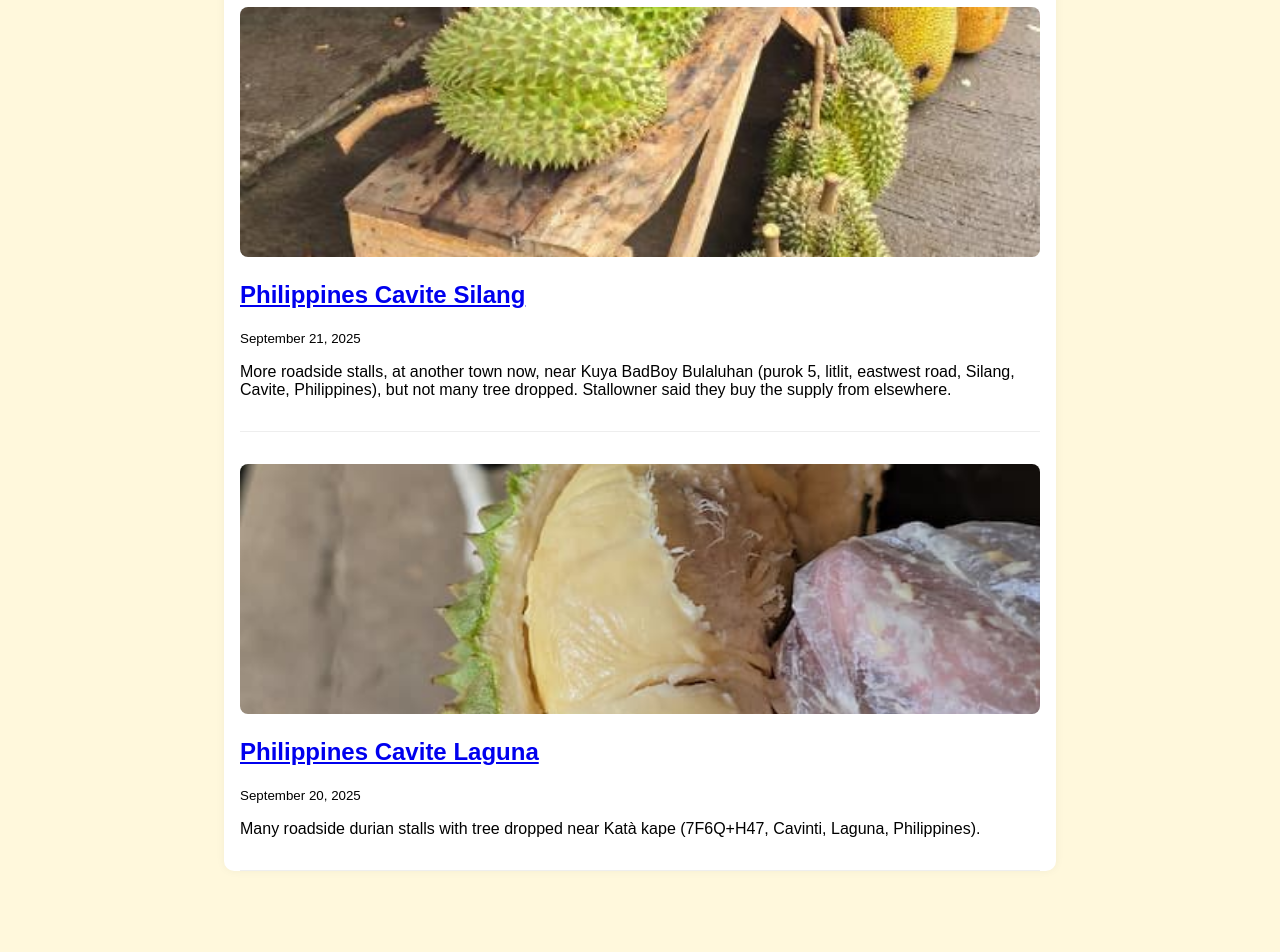
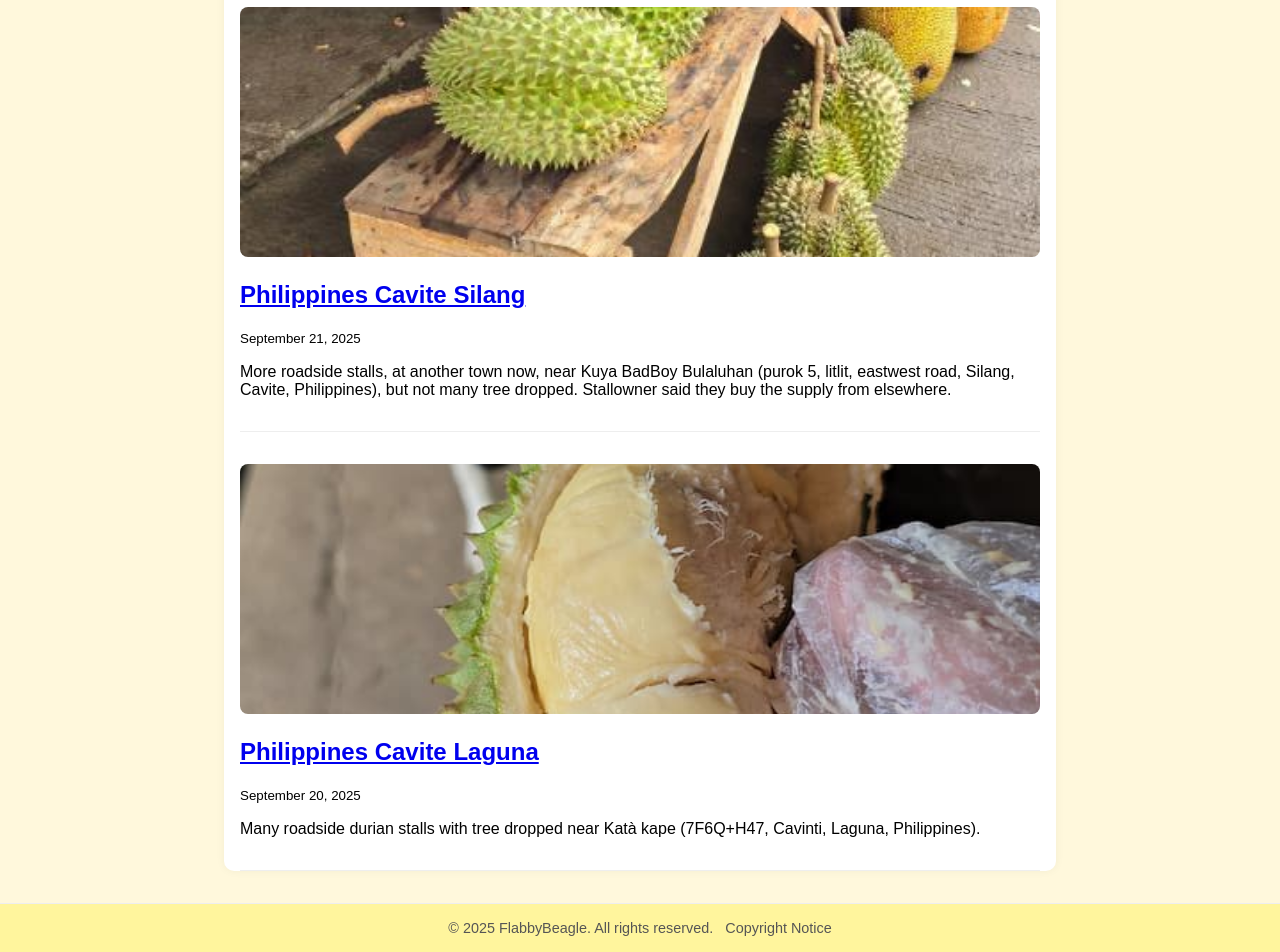
Before and after one commit to yensan57/flabbybeagle, a Jekyll site: the page built from index.md, in a window 1280 px wide. Shown: the part 583-1535 px from the top of the page. Built offline with Jekyll 4.4.1, drawn with Linux system fonts in a browser that asks for light colours; before the commit the page ends 1486 px from its top, so only the background shows below that.

Commit message:
Update default.html

```diff
--- a/_layouts/default.html
+++ b/_layouts/default.html
@@ -4,6 +4,9 @@
   <meta charset="UTF-8">
   <title>{{ page.title }} | {{ site.title }}</title>
   <meta name="viewport" content="width=device-width, initial-scale=1">
+
+  <!-- Canonical tag: tells search engines this is the original source -->
+  <link rel="canonical" href="{{ page.url | absolute_url }}">
 
   <!-- ===== GOOGLE ANALYTICS TAG START ===== -->
   <script async src="https://www.googletagmanager.com/gtag/js?id=G-X4EE6M6EF3"></script>
@@ -15,6 +18,9 @@
     gtag('config', 'G-X4EE6M6EF3');
   </script>
   <!-- ===== GOOGLE ANALYTICS TAG END ===== -->
+
+  <!-- (Optional) Discourage AI/data scraping -->
+  <meta name="robots" content="index,follow,noai,noimageai">
 
   <style>
     body {
@@ -122,6 +128,7 @@
     }
 
     .content {
+      flex: 1; /* ensures footer sticks to bottom */
       max-width: 800px;
       margin: 2rem auto;
       padding: 0 1rem;
@@ -129,6 +136,25 @@
       border-radius: 10px;
       box-shadow: 0 0 10px rgba(0,0,0,0.05);
     }
+
+    /* Footer styling */
+    footer {
+      background-color: #fff59d;
+      text-align: center;
+      padding: 1rem;
+      font-size: 0.9rem;
+      color: #555;
+      border-top: 1px solid #eee;
+    }
+    footer a {
+      color: #555;
+      text-decoration: none;
+      margin-left: 0.5rem;
+    }
+    footer a:hover {
+      text-decoration: underline;
+    }
+
   </style>
 </head>
 <body>
@@ -154,6 +180,14 @@
     {{ content }}
   </div>
 
+  <!-- === COPYRIGHT FOOTER START === -->
+  <footer>
+    © {{ "now" | date: "%Y" }} FlabbyBeagle. All rights reserved.
+    <a href="{{ '/copyright' | relative_url }}">Copyright Notice</a>
+  </footer>
+  <!-- === COPYRIGHT FOOTER END === -->
+
+
   <!--  CHANGED: Moved JS to bottom, cleaner toggle -->
   <script>
     document.addEventListener("DOMContentLoaded", function() {
```
Also changed, not shown: other parts of _layouts/default.html (+7 -0 lines).
